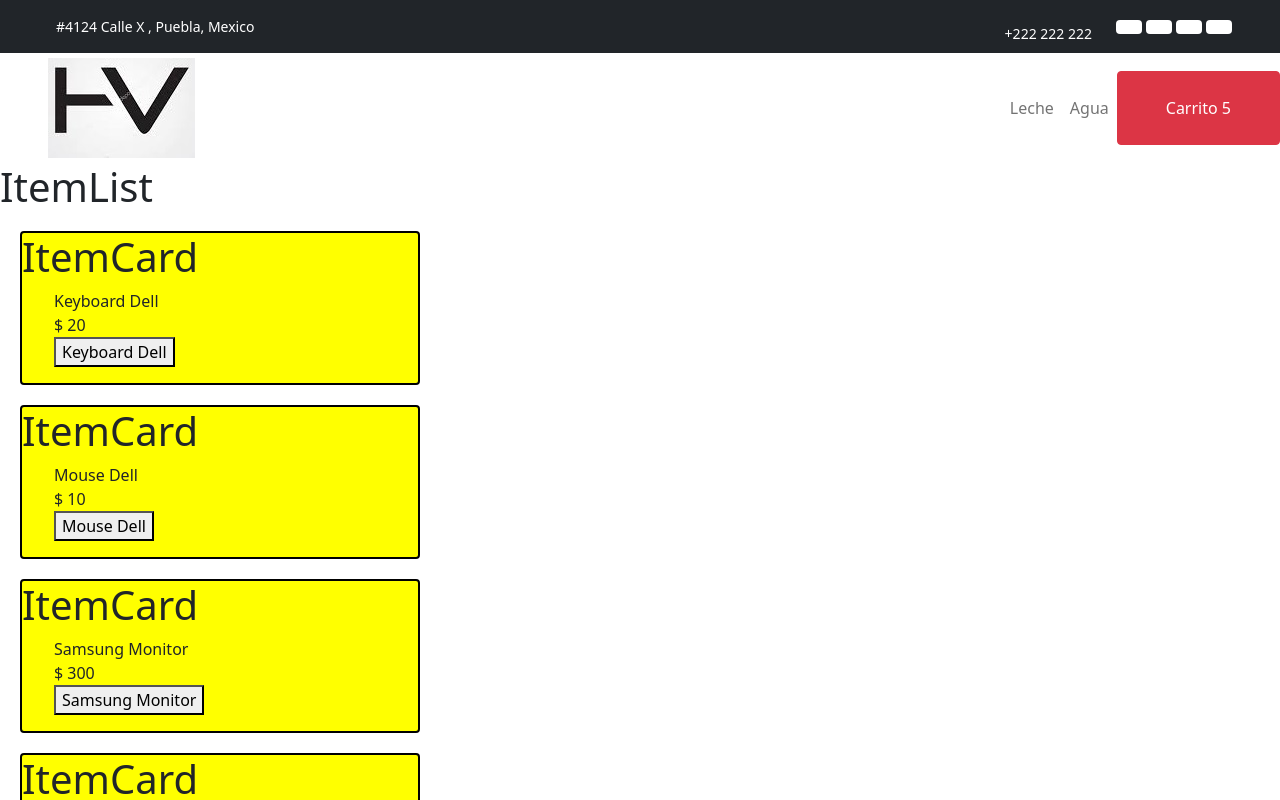
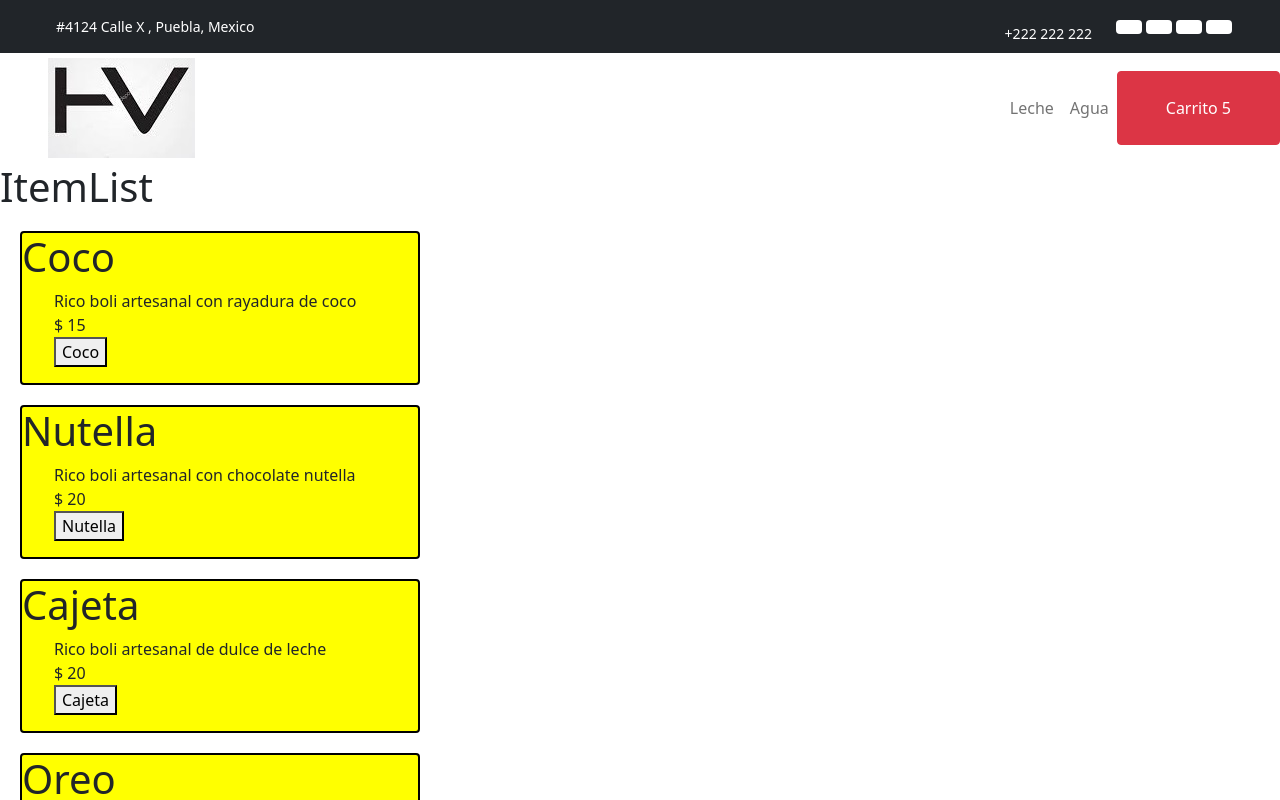
Before and after one commit to HectorVC/ecomerceHV, a React (Create React App) app in the folder ecomerce-npx/: page / in a window 1280 px wide. Shown: the top 800 px of the page. Built offline with nearby package versions, Linux system fonts and the light colour scheme.

Commit message:
agrego context

```diff
--- a/ecomerce-npx/src/App.js
+++ b/ecomerce-npx/src/App.js
@@ -9,6 +9,7 @@ import ItemDetail from "./components/container/ItemDetail/ItemDetail";
 import ItemList from "./components/container/ItemList/ItemList";
 import React , {useState} from "react";
 import { ItemsProvider } from "./components/ItemsContext";
+import ItemCard from "./components/container/ItemCard/ItemCard";
 
 const initialState = [
   { id: 45454, name: "Keyboard Dell", price: 20 },
--- a/ecomerce-npx/src/components/ItemsContext.jsx
+++ b/ecomerce-npx/src/components/ItemsContext.jsx
@@ -3,11 +3,11 @@ import React, { createContext, useState} from "react";
 export const ItemsContext = createContext();
 
 const initialState = [
-  { id: 1, name: "Coco", price: 15 },
-  { id: 2, name: "Nutella ", price: 20 },
-  { id: 3, name: "Cajeta ", price: 20 },
-  { id: 4, name: "Oreo ", price: 15 },
-  { id: 5, name: "Rompope", price: 20 },
+  { id: 1, name: "Coco", price: 15, des: "Rico boli artesanal con rayadura de coco" , },
+  { id: 2, name: "Nutella ", price: 20, des: "Rico boli artesanal con chocolate nutella",},
+  { id: 3, name: "Cajeta ", price: 20, des: "Rico boli artesanal de dulce de leche",},
+  { id: 4, name: "Oreo ", price: 15,des: "Rico boli artesanal con trozos de galleta oreo" ,},
+  { id: 5, name: "Rompope", price: 20,des: "Rico boli artesanal con rompope", },
 ];
 
 
--- a/ecomerce-npx/src/components/container/ItemCard/ItemCard.js
+++ b/ecomerce-npx/src/components/container/ItemCard/ItemCard.js
@@ -1,11 +1,16 @@
-import React from"react";
+
+import { useContext } from "react";
+import { ItemsContext } from "../../ItemsContext";
+
 import Button from "../Button/Button";
-import ItemListContainer from "../ItemListContainer";
 
 
 
 
-const ItemCard = ({ items }) => {
+
+const ItemCard = ({items}) => {
+  // const [items, setItems] = useContext (ItemsContext);
+
   return (
     <div
       style={{
@@ -15,9 +20,9 @@ const ItemCard = ({ items }) => {
         border: "2px solid black",
         borderRadius: 4
       }}>
-      <h1>ItemCard</h1>
+      <h1>{items.name}</h1>
       <ul>
-        <li style={{listStyle:"none"}}>{items.name}</li>
+        <li style={{listStyle:"none"}}>{items.des}</li>
         <li style={{listStyle:"none"}}>$ {items.price}</li>
         <Button items={items}/>
 
--- a/ecomerce-npx/src/components/container/ItemList/ItemList.js
+++ b/ecomerce-npx/src/components/container/ItemList/ItemList.js
@@ -1,19 +1,12 @@
-import React, { useState } from "react";
+import React, { useContext } from "react";
+import { ItemsContext } from "../../ItemsContext";
 import ItemCard from "../ItemCard/ItemCard";
 
-
-// const initialState = [
-//   { id: 45454, name: "Keyboard Dell", price: 20 },
-//   { id: 45458, name: "Mouse Dell", price: 10 },
-//   { id: 45459, name: "Samsung Monitor", price: 300 },
-//   { id: 45453, name: "MacBook Pro", price: 860 },
-//   { id: 45457, name: "Motorola S10", price: 660 },
-// ];
-
-const ItemList = ({ items }) => {
-//   const [items, setItems] = useState(initialState);
+const ItemList = () => {
+  const [items, setItems] = useContext(ItemsContext);
 
   return (
+
     <div>
       <h1> ItemList</h1>
       {items.map((item, idx) => (
```
